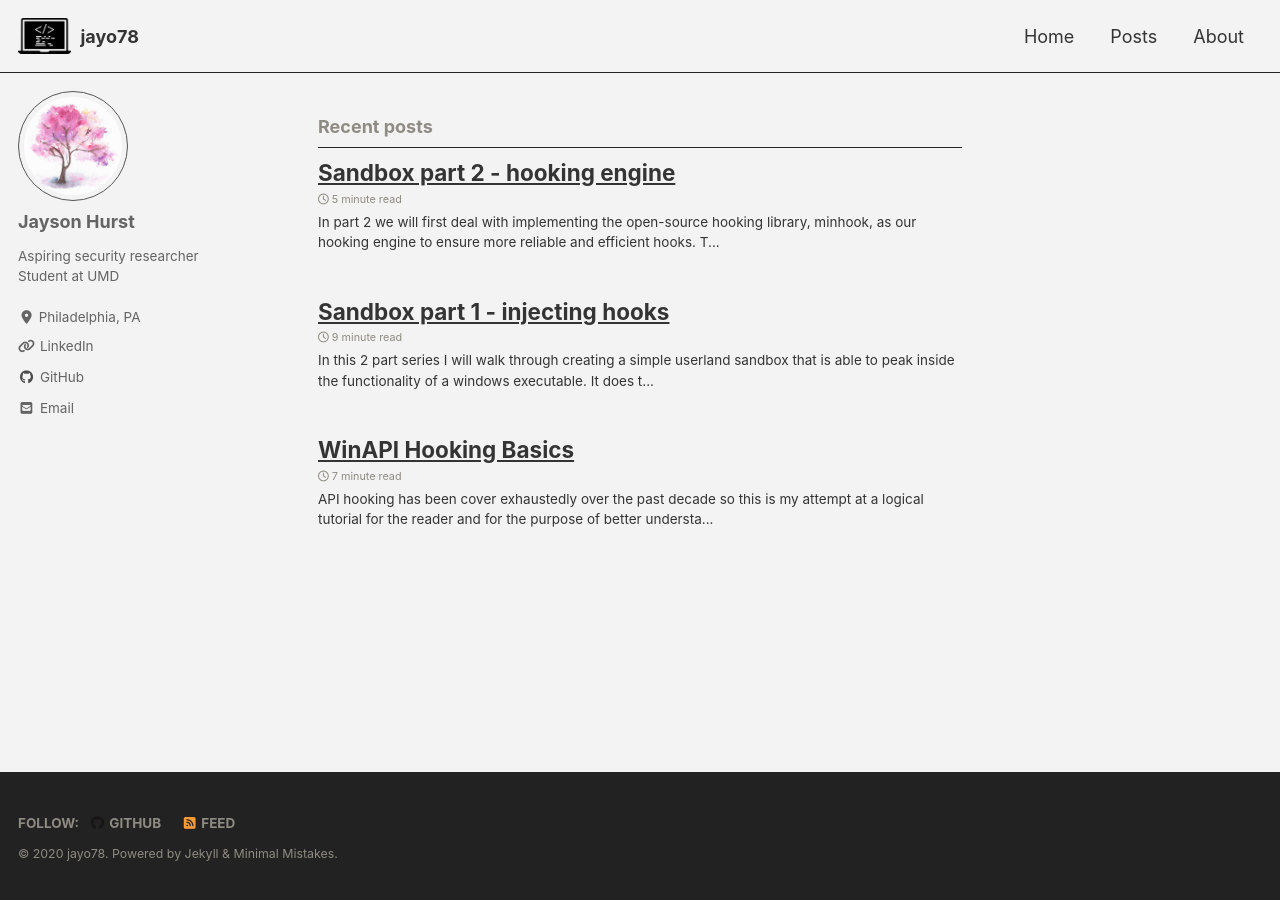
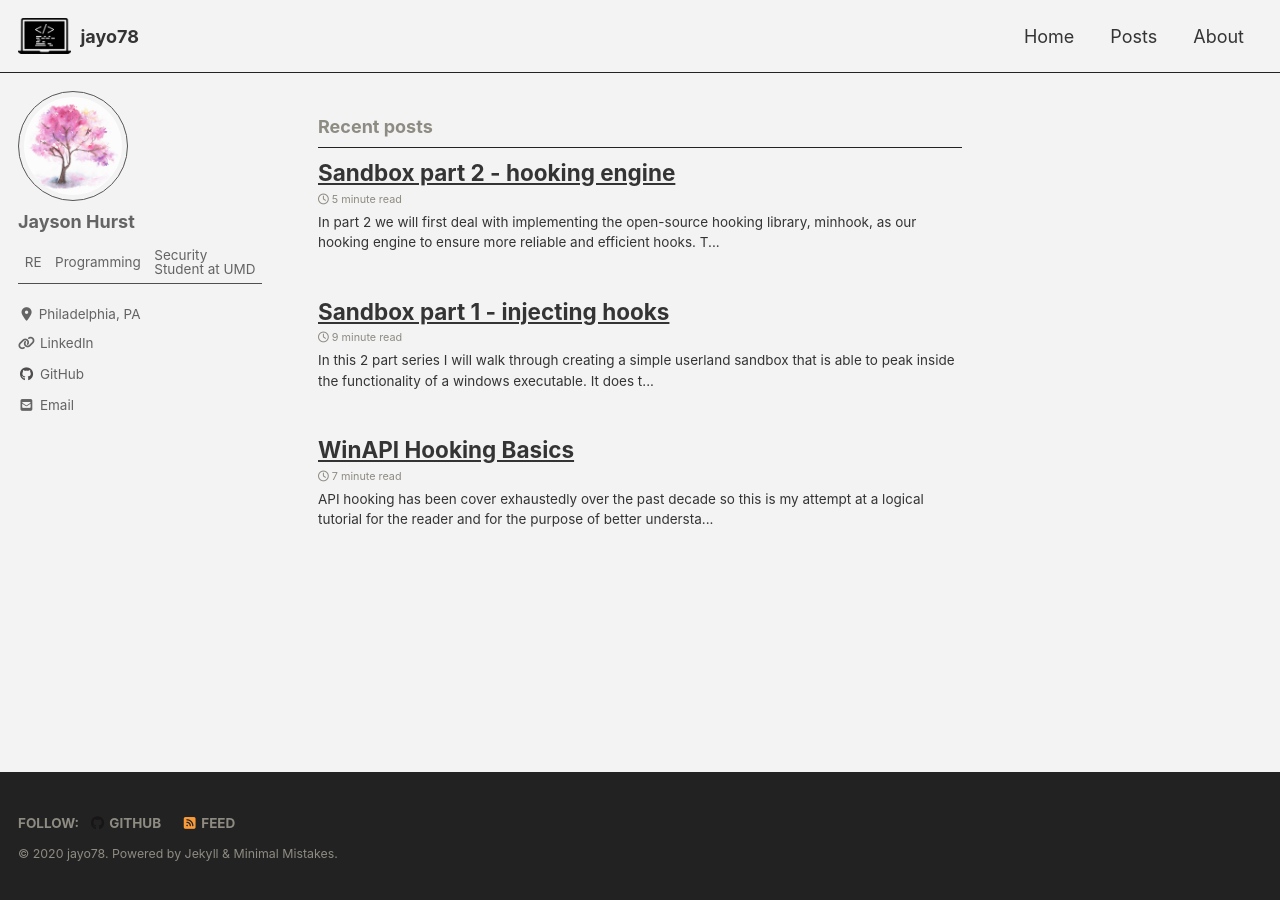
Before and after one commit to jayo78/jayo78.github.io, a Jekyll site: the page built from index.html, in a window 1280 px wide. Built offline with Jekyll 4.4.1, drawn with Linux system fonts in a browser that asks for light colours; cached includes are drawn as plain includes; nearby versions of some CDN libraries; the list of posts is cut into pages by our own code.

Commit message:
Update _config.yml

```diff
--- a/_config.yml
+++ b/_config.yml
@@ -95,7 +95,7 @@ analytics:
 author:
   name             : "Jayson Hurst"
   avatar           : /assets/images/avatar.jpg # path of avatar image, e.g. "/assets/images/bio-photo.jpg"
-  bio              : "Aspiring security researcher<br>Student at UMD"
+  bio              : "RE | Programming | Security<br>Student at UMD"
   location         : "Philadelphia, PA"
   email            : jhurst1@terpmail.umd.edu
   links:
```
